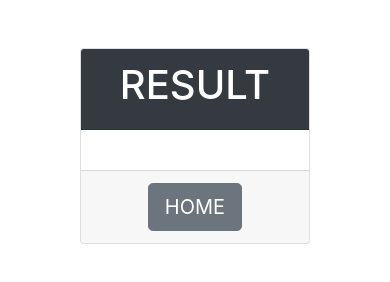
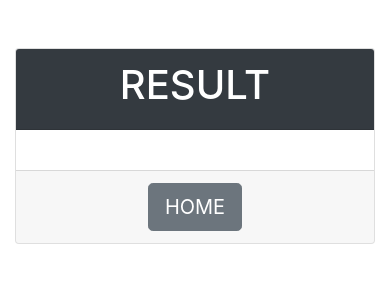
Before and after one commit to komutkadum/8.QuizApp, a plain HTML site: page result.html in a window 390 px wide. Drawn offline with nearby package versions, Linux system fonts and the light colour scheme.

Commit message:
Update result.html

```diff
--- a/result.html
+++ b/result.html
@@ -14,9 +14,9 @@
 <div class="container mt-5 text-center">
 
     <div class="row">
-        <div class="col-2"></div><!-- blank space for the bottom div to display in middle-->
+        <div class="col-md-2"></div><!-- blank space for the bottom div to display in middle-->
 
-        <div class="col-8">
+        <div class="col-md-8">
             <div class="card ">
                 <div class="card-header bg-dark text-white">
                     <h1>RESULT</h1>
```
